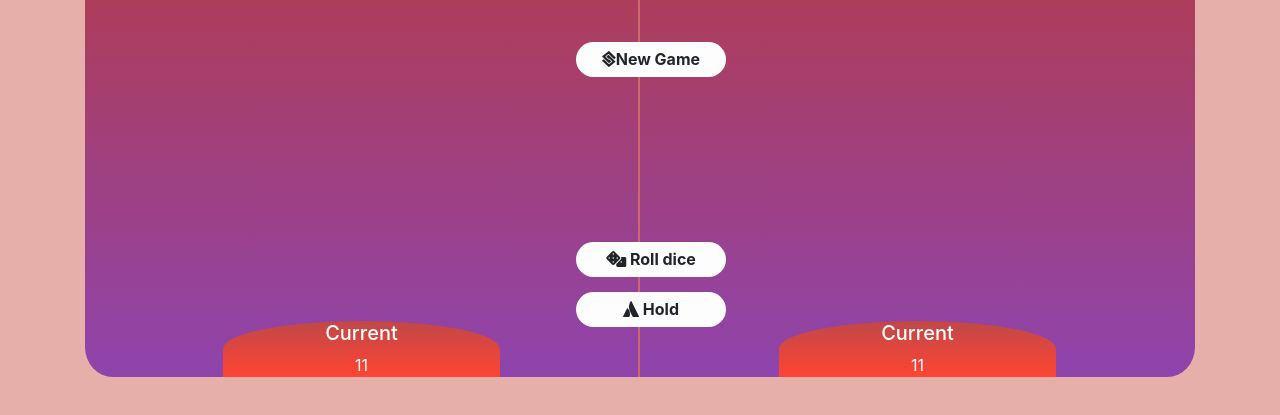
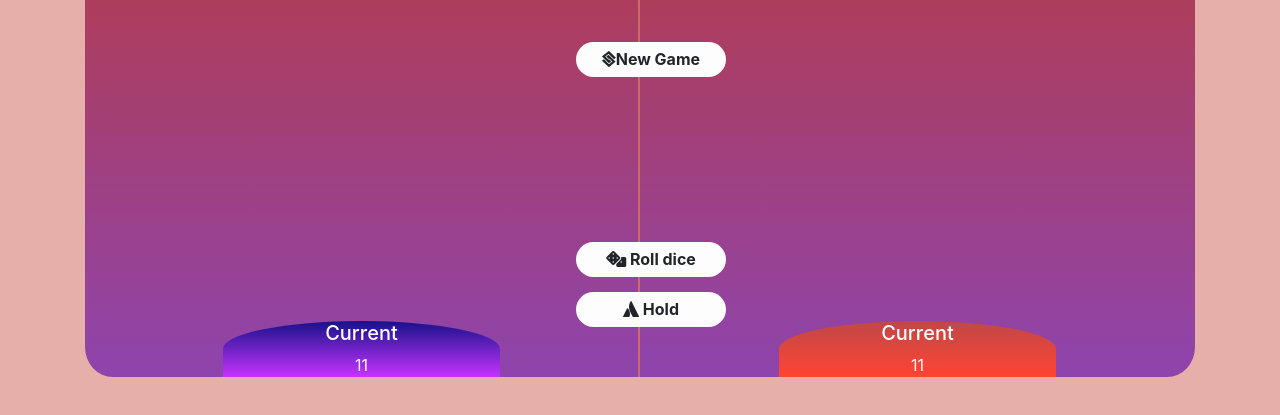
Before and after one commit to Pawan16123/jschmed_js, a plain HTML site: page dicegame/index.html in a window 1280 px wide. Shown: the part 323-738 px from the top of the page. Drawn offline with nearby package versions, Linux system fonts and the light colour scheme.

Commit message:
active indicator

```diff
--- a/dicegame/assets/scripts/main.js
+++ b/dicegame/assets/scripts/main.js
@@ -16,14 +16,14 @@ hlTwo = document.getElementById("amtwo");
 var diceno = document.getElementsByClassName("justnumber");
 
 
+// SCORE arrays
 var initialScore, finalScore, currentScore;
-// SCORE arrays
 initialScore = [0, 0];
 finalScore = [0, 0];
 currentScore = [0, 0];
 
+// Buttons
 var newGame, rollDice, hold, save=0;
-// Buttons
 newGame = document.getElementsByClassName("new-game");
 rollDice = document.getElementsByClassName("dice");
 hold = document.getElementsByClassName("hold");
@@ -39,8 +39,14 @@ rollDice[0].addEventListener('keydown', rolling);
 hold[0].addEventListener("click",holdme);
 hold[0].addEventListener('keydown', holdme);
 
+// score background
+var scorea, scoreb;
+scorea = document.querySelector(".scorea");
+scoreb = document.querySelector(".scoreb");
+
 var one = 1;
 var currentSwitch = 1;
+scorea.classList.toggle("scoreactive");
 
 function rolling(){
     var diceimg = document.getElementsByClassName("image");
@@ -71,8 +77,6 @@ function rolling(){
 
 function cswitch(){
     if(currentSwitch){
-        // hlTwo.style.transform ="scale(1)";
-        // hlOne.style.transform ="scale(1.05)";
         pcOne[0].textContent = save;
     }else{
         // hlOne.style.transform ="scale(1)";
@@ -81,12 +85,6 @@ function cswitch(){
     }
 }
 
-
-// function borderswitch(){
-
-// }
-// var one =0;
-// console.log('this is outside ' + one);
 
 
 console.log("vahar se "+save);
@@ -108,6 +106,8 @@ function holdme(){
         console.log('this is if ' + one);
         one = 0;
         currentSwitch = 0;
+        scorea.classList.toggle("scoreactive");
+        scoreb.classList.toggle("scoreactive");
 
     }else{
         console.log('this is else ' + one);
@@ -120,6 +120,8 @@ function holdme(){
         pcTwo[0].textContent = save;
         one = 1;
         currentSwitch = 1;
+        scoreb.classList.toggle("scoreactive");
+        scorea.classList.toggle("scoreactive");
 
     }
 
@@ -157,5 +159,7 @@ function reset(){
     save=0;
     diceno[0].textContent = 0;
     winnie[0].style.display = "none";
+    // scorea.classList.remove("scoreactive");
+    // scoreb.classList.toggle("scoreactive");
 
 }
--- a/dicegame/assets/styles/main.css
+++ b/dicegame/assets/styles/main.css
@@ -75,7 +75,8 @@ html,body{
     font-weight: bolder;
 }
 
-.score{
+.scorea,
+.scoreb{
     background: linear-gradient(to top, #ff4433, #c04848); /* W3C, IE 10+/ Edge, Firefox 16+, Chrome 26+, Opera 12+, Safari 7+ */
     width: 50%;
     position: absolute;
@@ -83,6 +84,11 @@ html,body{
     left: 25%;
     border-radius: 50% 50% 0 0;
 }
+
+.scoreactive{
+    background: linear-gradient(to top, #c633ff, #17118b);
+}
+
 .dice,
 .hold,
 .new-game{
--- a/dicegame/index.html
+++ b/dicegame/index.html
@@ -31,7 +31,7 @@
             <div class="display-3 pone">43</div>
           </div>
 
-          <div class="score">
+          <div class="scorea">
             <h5>Current</h5>
             <div class="score1 pcone">11</div>
           </div>
@@ -41,7 +41,7 @@
             <div class="display-4">Player 2</div>
             <div class="display-3 ptwo">43</div>
           </div>
-          <div class="score">
+          <div class="scoreb">
             <h5>Current</h5>
             <div class="score1 pctwo">11</div>
           </div>
```
